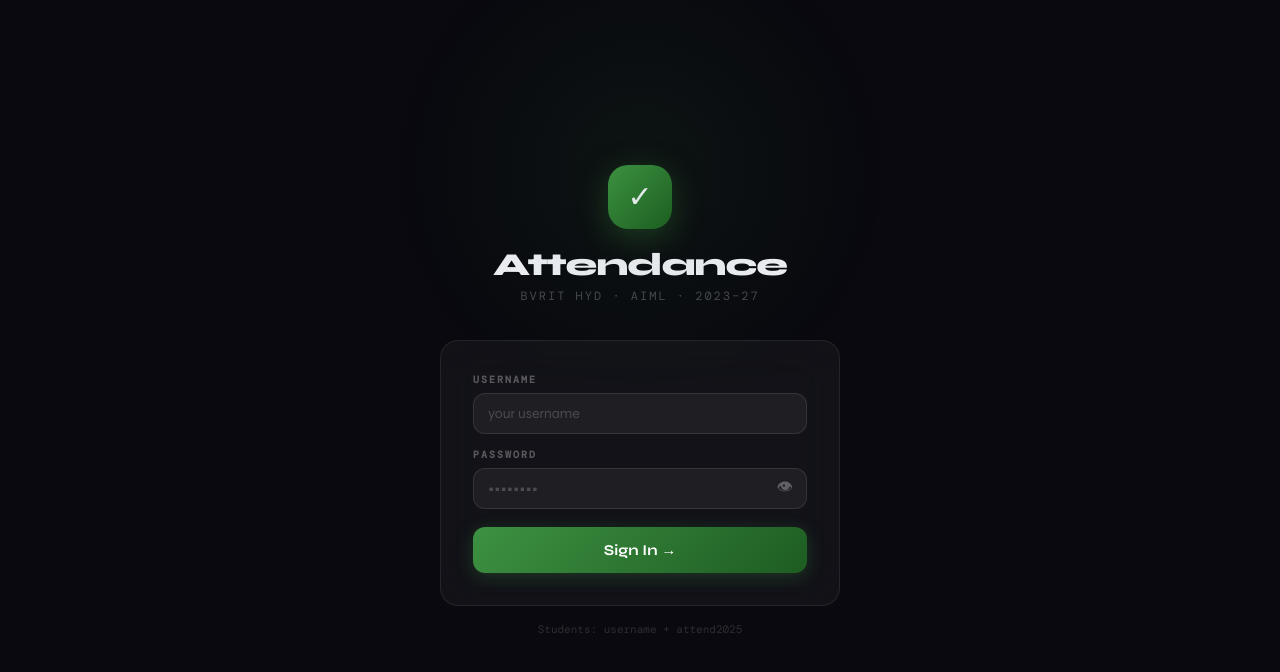
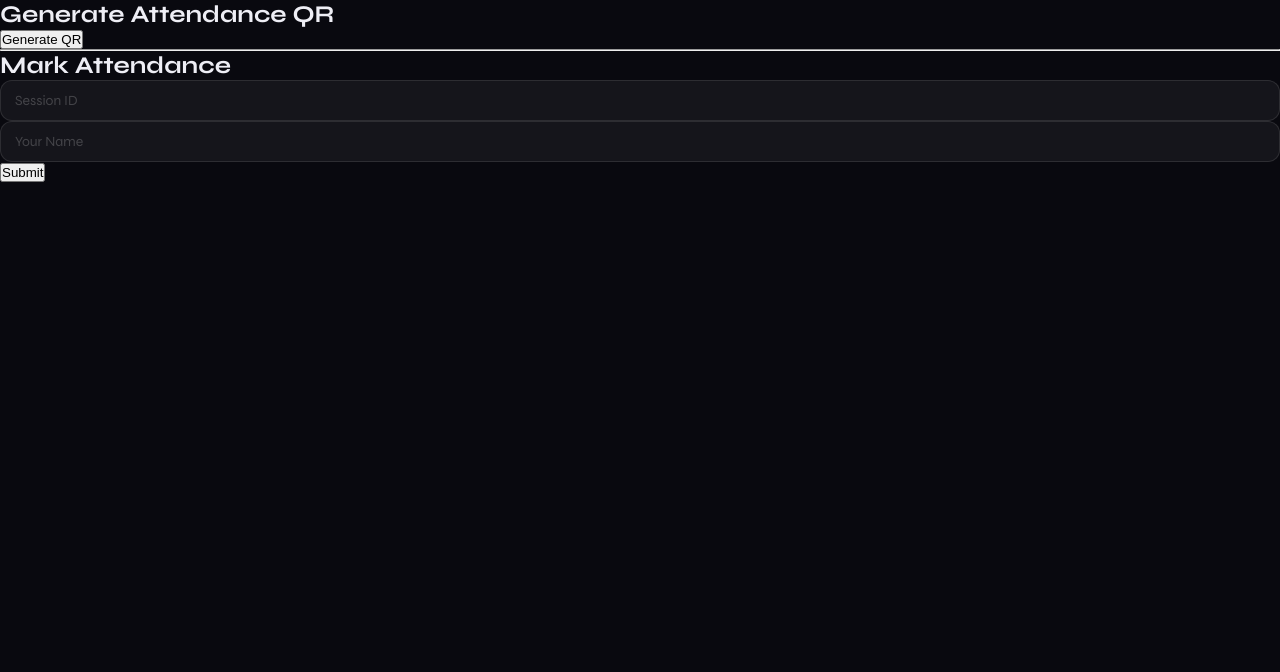
Before and after one commit to Nitya784/MissingPersonsList, a React (Vite) app: page / in a window 1280 px wide. Shown: the top 672 px of the page. Built offline with nearby package versions, Linux system fonts and the light colour scheme; no server answers; the database is empty.

Commit message:
added QR attendance system

```diff
--- a/src/App.jsx
+++ b/src/App.jsx
@@ -1,76 +1,14 @@
-import { useState, useEffect } from "react";
-import { ALL_USERS } from "./config";
-import { listenSessions, listenRecords } from "./firebase";
-import AdminApp from "./AdminApp";
-import StudentApp from "./StudentApp";
+import GenerateQR from "./GenerateQR";
+import MarkAttendance from "./MarkAttendance";
 
-function Login({ onLogin }) {
-  const [u, setU]       = useState("");
-  const [p, setP]       = useState("");
-  const [err, setErr]   = useState("");
-  const [show, setShow] = useState(false);
-  const [shake, setShake] = useState(false);
-
-  const attempt = () => {
-    const user = ALL_USERS.find(x => x.username === u.trim().toLowerCase() && x.password === p);
-    if (user) { onLogin(user); }
-    else { setErr("Wrong username or password."); setShake(true); setTimeout(() => setShake(false), 400); }
-  };
-
+function App() {
   return (
-    <div style={{ minHeight:"100vh", display:"flex", alignItems:"center", justifyContent:"center", padding:20, background:"#09090f", position:"relative", overflow:"hidden" }}>
-      <div style={{ position:"fixed", width:500, height:500, borderRadius:"50%", background:"radial-gradient(circle,rgba(61,145,66,.08),transparent 70%)", top:"-10%", left:"50%", transform:"translateX(-50%)", pointerEvents:"none" }}/>
-      <div style={{ width:"100%", maxWidth:400, animation:"fadeUp .5s cubic-bezier(.16,1,.3,1)" }}>
-        <div style={{ textAlign:"center", marginBottom:36 }}>
-          <div style={{ width:64, height:64, borderRadius:20, background:"linear-gradient(135deg,#3d9142,#1a5c1e)", display:"flex", alignItems:"center", justifyContent:"center", fontSize:30, margin:"0 auto 16px", boxShadow:"0 8px 32px rgba(61,145,66,.35)" }}>✓</div>
-          <div style={{ fontSize:32, fontWeight:800, letterSpacing:-1 }}>Attendance</div>
-          <div style={{ fontSize:12, color:"rgba(255,255,255,.25)", marginTop:4, fontFamily:"'DM Mono',monospace", letterSpacing:2 }}>BVRIT HYD · AIML · 2023–27</div>
-        </div>
-        <div className="card" style={{ padding:32, animation:shake?"shake .4s ease":"none" }}>
-          <div style={{ display:"flex", flexDirection:"column", gap:14, marginBottom:18 }}>
-            <div>
-              <div className="label" style={{ marginBottom:7 }}>Username</div>
-              <input placeholder="your username" value={u} onChange={e=>setU(e.target.value)} onKeyDown={e=>e.key==="Enter"&&attempt()} autoComplete="username"/>
-            </div>
-            <div>
-              <div className="label" style={{ marginBottom:7 }}>Password</div>
-              <div style={{ position:"relative" }}>
-                <input type={show?"text":"password"} placeholder="••••••••" value={p} onChange={e=>setP(e.target.value)} onKeyDown={e=>e.key==="Enter"&&attempt()} style={{ paddingRight:46 }} autoComplete="current-password"/>
-                <button onClick={()=>setShow(v=>!v)} style={{ position:"absolute", right:14, top:"50%", transform:"translateY(-50%)", background:"none", border:"none", cursor:"pointer", fontSize:16, color:"rgba(255,255,255,.3)" }}>{show?"🙈":"👁"}</button>
-              </div>
-            </div>
-          </div>
-          {err && <div style={{ background:"rgba(220,80,80,.1)", border:"1px solid rgba(220,80,80,.3)", borderRadius:10, padding:"10px 14px", fontSize:13, color:"#e05555", fontWeight:600, marginBottom:16 }}>⚠ {err}</div>}
-          <button className="btn btn-green" onClick={attempt} style={{ width:"100%", fontSize:15, padding:14 }}>Sign In →</button>
-        </div>
-        <div style={{ textAlign:"center", marginTop:16, fontSize:11, color:"rgba(255,255,255,.15)", fontFamily:"'DM Mono',monospace" }}>Students: username + attend2025</div>
-      </div>
+    <div>
+      <GenerateQR />
+      <hr />
+      <MarkAttendance />
     </div>
   );
 }
 
-// Root — loads all Firebase data once and passes down as props
-export default function App() {
-  const [user, setUser]         = useState(null);
-  const [sessions, setSessions] = useState([]);
-  const [records, setRecords]   = useState([]);
-  const [ready, setReady]       = useState(false);
-
-  useEffect(() => {
-    // Start real-time listeners as soon as app loads
-    const unsubS = listenSessions(data => { setSessions(data); setReady(true); });
-    const unsubR = listenRecords(data => setRecords(data));
-    return () => { unsubS(); unsubR(); };
-  }, []);
-
-  if (!ready) return (
-    <div style={{ minHeight:"100vh", background:"#09090f", display:"flex", alignItems:"center", justifyContent:"center", flexDirection:"column", gap:16 }}>
-      <div style={{ width:40, height:40, border:"3px solid rgba(99,179,100,.2)", borderTop:"3px solid #63b364", borderRadius:"50%", animation:"spin 1s linear infinite" }}/>
-      <div style={{ color:"rgba(255,255,255,.3)", fontSize:13, fontFamily:"'DM Mono',monospace" }}>Connecting…</div>
-    </div>
-  );
-
-  if (!user) return <Login onLogin={setUser} />;
-  if (user.role === "admin") return <AdminApp user={user} sessions={sessions} records={records} onLogout={() => setUser(null)} />;
-  return <StudentApp user={user} sessions={sessions} records={records} onLogout={() => setUser(null)} />;
-}
+export default App;
--- /dev/null
+++ b/src/GenerateQR.jsx
@@ -0,0 +1,25 @@
+import QRCode from "react-qr-code";
+import { useState } from "react";
+
+export default function GenerateQR() {
+  const [sessionId, setSessionId] = useState("");
+
+  const createSession = () => {
+    const id = "session-" + Date.now();
+    setSessionId(id);
+  };
+
+  return (
+    <div>
+      <h2>Generate Attendance QR</h2>
+      <button onClick={createSession}>Generate QR</button>
+
+      {sessionId && (
+        <div>
+          <p>{sessionId}</p>
+          <QRCode value={sessionId} />
+        </div>
+      )}
+    </div>
+  );
+}
--- /dev/null
+++ b/src/MarkAttendance.jsx
@@ -0,0 +1,32 @@
+import { useState } from "react";
+import { database } from "./firebase";
+import { ref, push } from "firebase/database";
+
+export default function MarkAttendance() {
+  const [sessionId, setSessionId] = useState("");
+  const [name, setName] = useState("");
+
+  const submitAttendance = () => {
+    if (!sessionId || !name) return;
+
+    const attendanceRef = ref(database, "attendance/" + sessionId);
+
+    push(attendanceRef, {
+      name,
+      time: new Date().toLocaleString(),
+    });
+
+    alert("Attendance marked!");
+  };
+
+  return (
+    <div>
+      <h2>Mark Attendance</h2>
+
+      <input placeholder="Session ID" onChange={(e) => setSessionId(e.target.value)} />
+      <input placeholder="Your Name" onChange={(e) => setName(e.target.value)} />
+
+      <button onClick={submitAttendance}>Submit</button>
+    </div>
+  );
+}
--- a/src/firebase.js
+++ b/src/firebase.js
@@ -1,110 +1,9 @@
 import { initializeApp } from "firebase/app";
-import { getDatabase, ref, set, push, onValue, remove, update, get } from "firebase/database";
+import { getDatabase } from "firebase/database";
 
-// ✅ Firebase config (ONLY ONCE)
-const firebaseConfig = {
-  apiKey: "AIzaSyByRf0lK-X938sgThv1eNAeFM6fwOBdwfk",
-  authDomain: "bvrit-attendance.firebaseapp.com",
-  databaseURL: "https://bvrit-attendance-default-rtdb.asia-southeast1.firebasedatabase.app",
-  projectId: "bvrit-attendance",
-  storageBucket: "bvrit-attendance.firebasestorage.app",
-  messagingSenderId: "324718188881",
-  appId: "1:324718188881:web:97f75e720f245e9dbe9b70"
-};
+const firebaseConfig = { /* your config */ };
 
-// ✅ Initialize Firebase
 const app = initializeApp(firebaseConfig);
-export const db = getDatabase(app);
+const database = getDatabase(app);
 
-// ─── DB HELPERS ───────────────────────────────────────────────
-
-// Sessions
-export async function createSession(session) {
-  await set(ref(db, `sessions/${session.id}`), session);
-}
-
-export async function closeSession(id) {
-  await update(ref(db, `sessions/${id}`), { closed: true });
-}
-
-export async function rotateCode(id, newCode) {
-  await update(ref(db, `sessions/${id}`), { code: newCode });
-}
-
-export async function deleteSession(id) {
-  await remove(ref(db, `sessions/${id}`));
-
-  const snap = await get(ref(db, "records"));
-  if (snap.exists()) {
-    const all = snap.val();
-    const toDelete = Object.entries(all)
-      .filter(([, v]) => v.sessionId === id)
-      .map(([k]) => k);
-
-    await Promise.all(toDelete.map(k => remove(ref(db, `records/${k}`))));
-  }
-}
-
-export async function markPresent(record) {
-  const snap = await get(ref(db, "records"));
-
-  if (snap.exists()) {
-    const existing = Object.values(snap.val()).find(
-      r => r.sessionId === record.sessionId && r.username === record.username
-    );
-    if (existing) return false;
-  }
-
-  const newRef = push(ref(db, "records"));
-  await set(newRef, {
-    ...record,
-    id: newRef.key,
-    markedAt: new Date().toISOString()
-  });
-
-  return true;
-}
-
-export async function toggleRecord(sessionId, student) {
-  const snap = await get(ref(db, "records"));
-
-  if (snap.exists()) {
-    const entries = Object.entries(snap.val());
-    const existing = entries.find(
-      ([, v]) => v.sessionId === sessionId && v.username === student.username
-    );
-
-    if (existing) {
-      await remove(ref(db, `records/${existing[0]}`));
-      return;
-    }
-  }
-
-  const newRef = push(ref(db, "records"));
-  await set(newRef, {
-    id: newRef.key,
-    sessionId,
-    username: student.username,
-    name: student.name,
-    rollNo: student.rollNo,
-    method: "manual",
-    markedAt: new Date().toISOString(),
-  });
-}
-
-// Real-time listeners
-export function listenSessions(callback) {
-  const r = ref(db, "sessions");
-  return onValue(r, snap => {
-    const val = snap.val() || {};
-    callback(Object.values(val));
-  });
-}
-
-export function listenRecords(callback) {
-  const r = ref(db, "records");
-  return onValue(r, snap => {
-    const val = snap.val() || {};
-    callback(Object.values(val));
-  });
-}
+export { database };
```
Also changed, not shown: src/ViewAttendance.jsx (added, +25 -0 lines).
